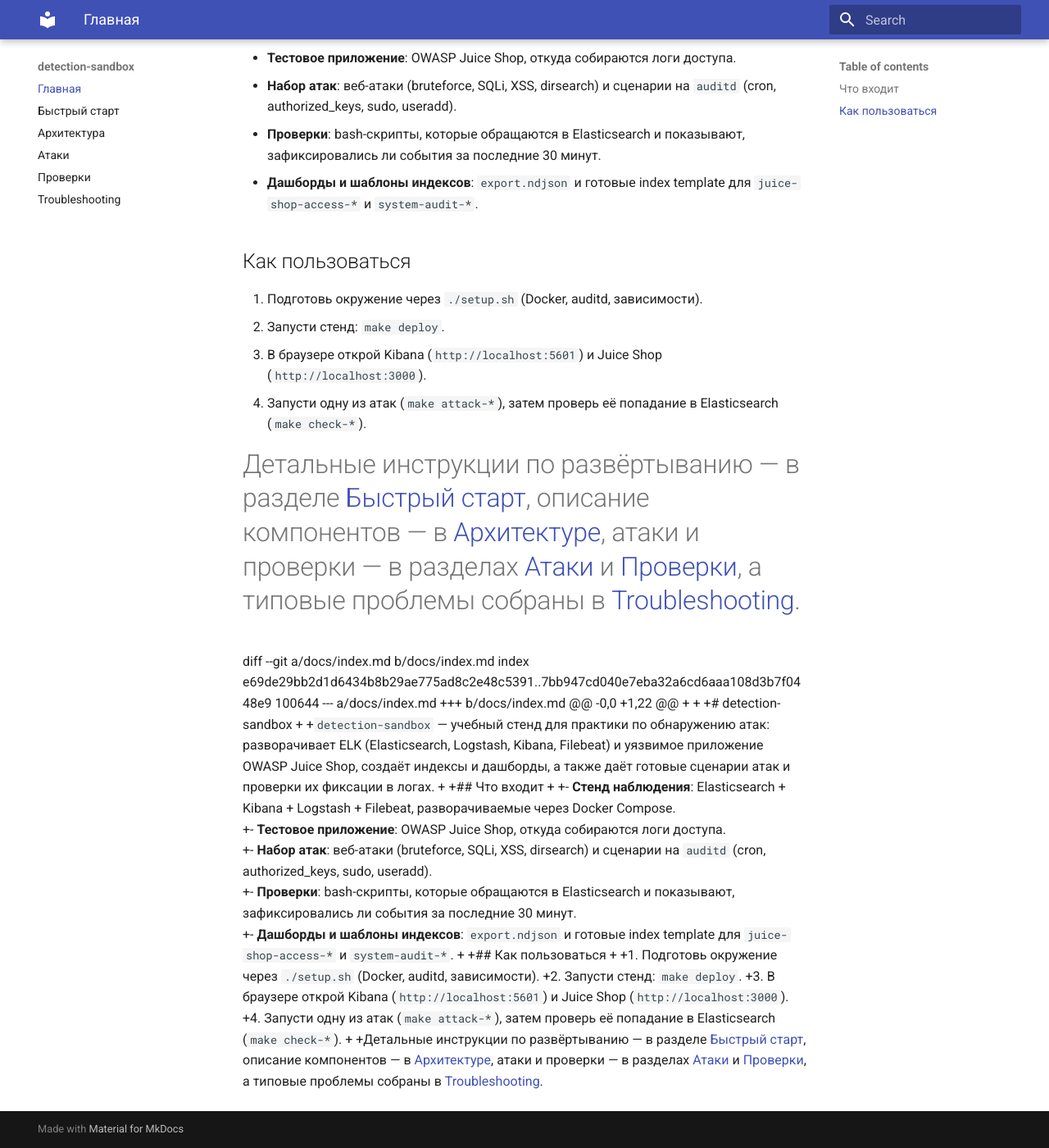
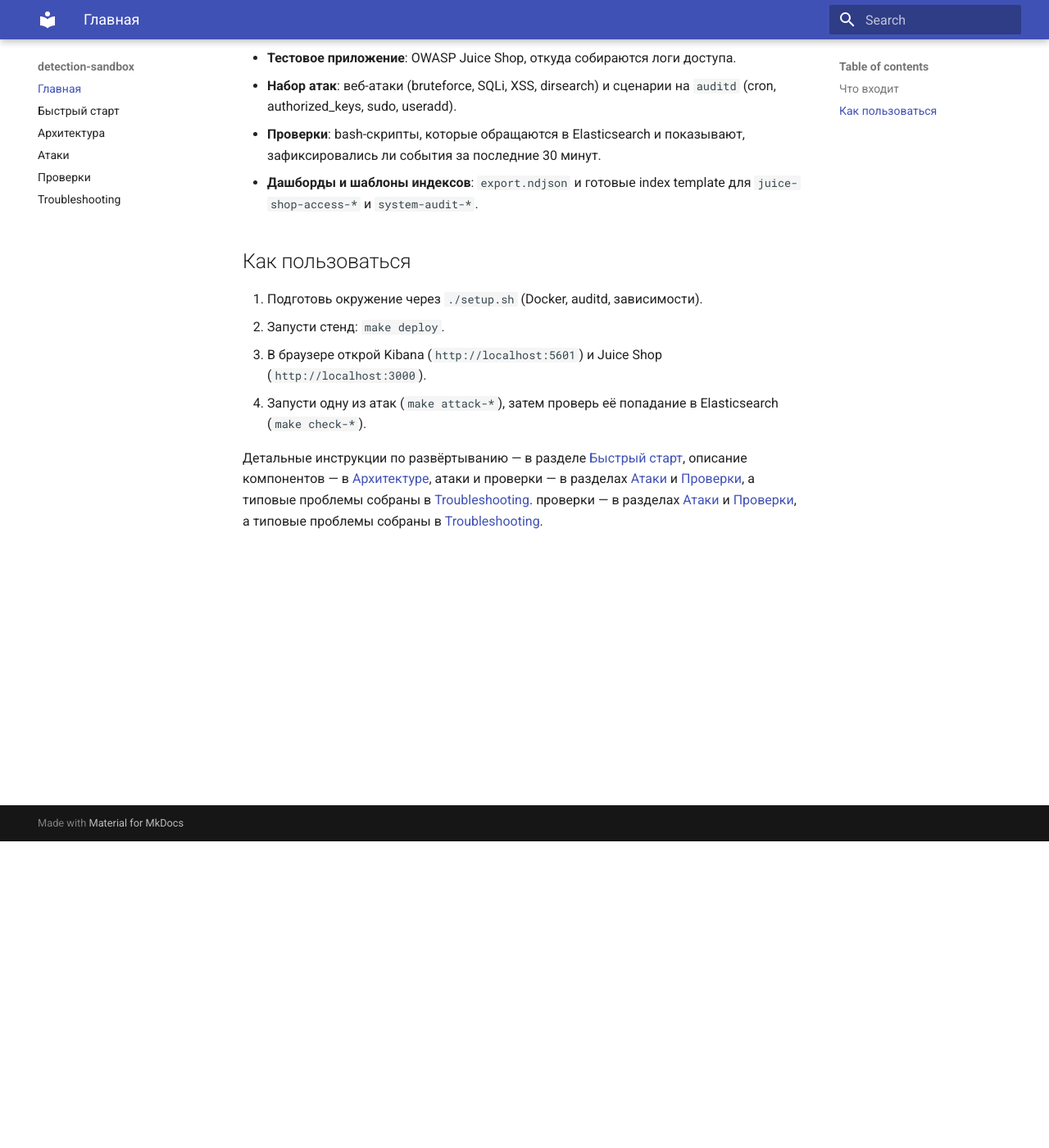
Before and after one commit to LostErr0r/detection-sandbox, an MkDocs documentation site: the page built from docs/index.md, in a window 1280 px wide and 1400 px high, scrolled down 374 px. Shown: the whole window at 82% size. Built offline with MkDocs 1.6.1 and Material for MkDocs 9.7.7, drawn with Linux system fonts in a browser that asks for light colours.

Commit message:
Update index.md

```diff
--- a/docs/index.md
+++ b/docs/index.md
@@ -20,31 +20,4 @@
 4. Запусти одну из атак (`make attack-*`), затем проверь её попадание в Elasticsearch (`make check-*`).
 
 Детальные инструкции по развёртыванию — в разделе [Быстрый старт](quickstart.md), описание компонентов — в [Архитектуре](architecture.md), атаки и проверки — в разделах [Атаки](attacks.md) и [Проверки](checks.md), а типовые проблемы собраны в [Troubleshooting](troubleshooting.md).
-=======
-diff --git a/docs/index.md b/docs/index.md
-index e69de29bb2d1d6434b8b29ae775ad8c2e48c5391..7bb947cd040e7eba32a6cd6aaa108d3b7f0448e9 100644
---- a/docs/index.md
-+++ b/docs/index.md
-@@ -0,0 +1,22 @@
-+<!-- Обзор -->
-+
-+# detection-sandbox
-+
-+`detection-sandbox` — учебный стенд для практики по обнаружению атак: разворачивает ELK (Elasticsearch, Logstash, Kibana, Filebeat) и уязвимое приложение OWASP Juice Shop, создаёт индексы и дашборды, а также даёт готовые сценарии атак и проверки их фиксации в логах.
-+
-+## Что входит
-+
-+- **Стенд наблюдения**: Elasticsearch + Kibana + Logstash + Filebeat, разворачиваемые через Docker Compose.
-+- **Тестовое приложение**: OWASP Juice Shop, откуда собираются логи доступа.
-+- **Набор атак**: веб-атаки (bruteforce, SQLi, XSS, dirsearch) и сценарии на `auditd` (cron, authorized_keys, sudo, useradd).
-+- **Проверки**: bash-скрипты, которые обращаются в Elasticsearch и показывают, зафиксировались ли события за последние 30 минут.
-+- **Дашборды и шаблоны индексов**: `export.ndjson` и готовые index template для `juice-shop-access-*` и `system-audit-*`.
-+
-+## Как пользоваться
-+
-+1. Подготовь окружение через `./setup.sh` (Docker, auditd, зависимости).
-+2. Запусти стенд: `make deploy`.
-+3. В браузере открой Kibana (`http://localhost:5601`) и Juice Shop (`http://localhost:3000`).
-+4. Запусти одну из атак (`make attack-*`), затем проверь её попадание в Elasticsearch (`make check-*`).
-+
-+Детальные инструкции по развёртыванию — в разделе [Быстрый старт](quickstart.md), описание компонентов — в [Архитектуре](architecture.md), атаки и проверки — в разделах [Атаки](attacks.md) и [Проверки](checks.md), а типовые проблемы собраны в [Troubleshooting](troubleshooting.md).
+проверки — в разделах [Атаки](attacks.md) и [Проверки](checks.md), а типовые проблемы собраны в [Troubleshooting](troubleshooting.md).
```
